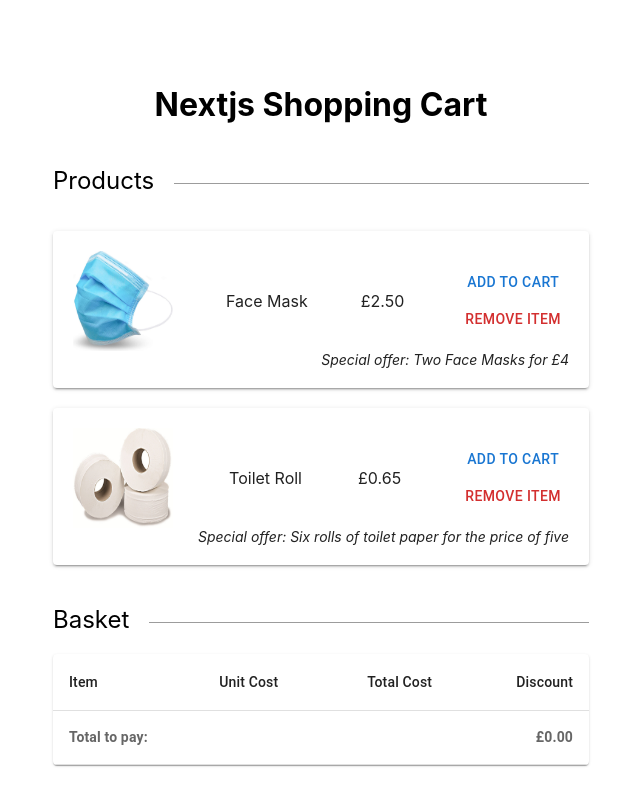
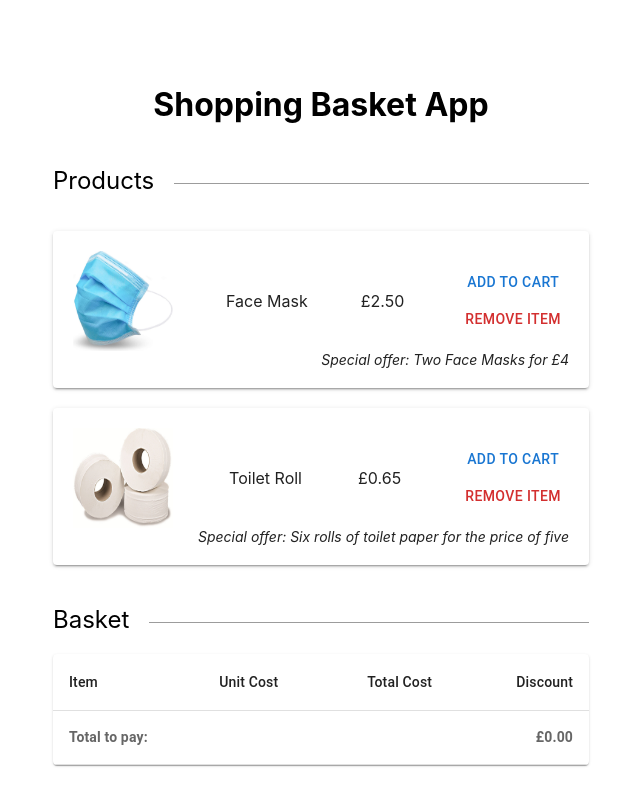
Before and after one commit to JG075/shopping-basket-app, a Next.js app: page / in a window 1280 px wide. Shown: the top 806 px of the page, without its empty margins (319-959 px from the left). Built offline with nearby package versions, Linux system fonts and the light colour scheme.

Commit message:
Change title

```diff
--- a/pages/index.tsx
+++ b/pages/index.tsx
@@ -70,12 +70,15 @@ const Home: NextPage = () => {
     return (
         <div className={styles.container}>
             <Head>
-                <title>Nextjs Shopping Cart</title>
-                <meta name="description" content="A next shopping cart app" />
+                <title>Shopping Basket App</title>
+                <meta
+                    name="description"
+                    content="A shopping basket app built with Nextjs"
+                />
                 <link rel="icon" href="/favicon.ico" />
             </Head>
             <main className={styles.main}>
-                <h1>Nextjs Shopping Cart</h1>
+                <h1>Shopping Basket App</h1>
                 <section data-id="products">
                     <SubHeading name="Products" />
                     {renderProducts()}
```
